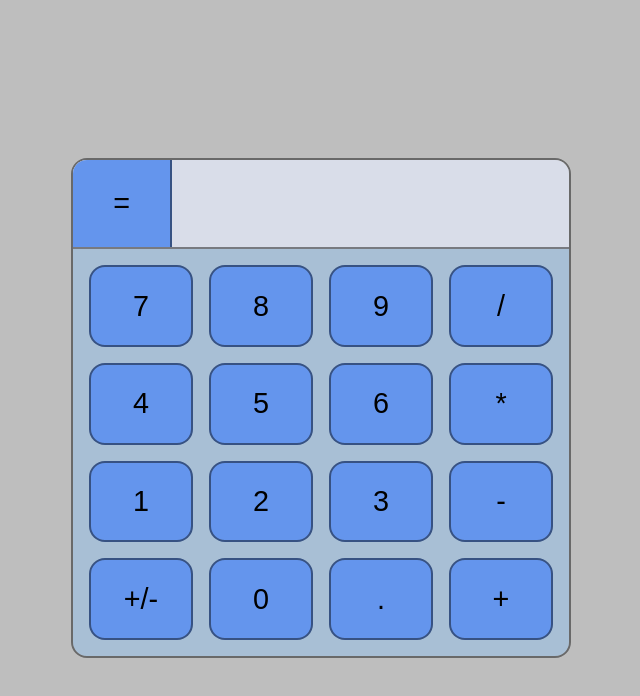
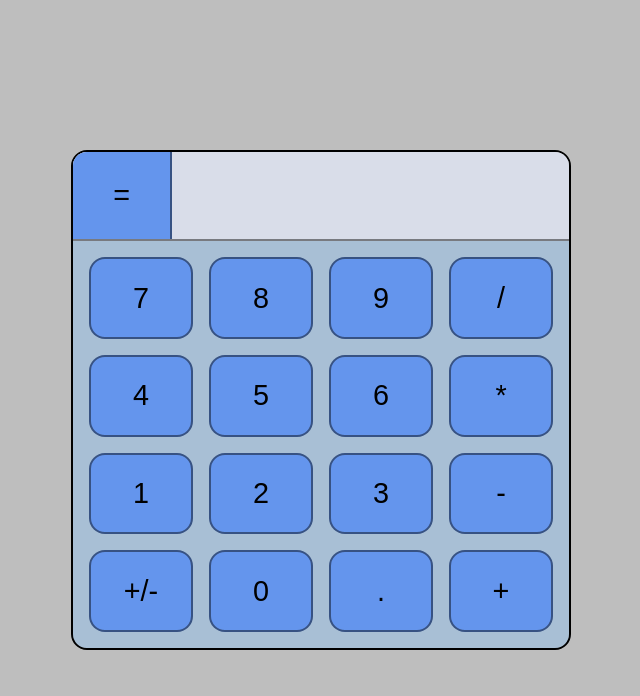
Before and after one commit to rezighamza/calculator-challenge, a plain HTML site: page index.html in a window 1280 px wide. Shown: the whole page, without its empty margins (319-959 px from the left). Drawn offline with Linux system fonts and the light colour scheme.

Commit message:
black border

```diff
--- a/css/style.css
+++ b/css/style.css
@@ -2,6 +2,7 @@
 	box-sizing: border-box;
 }
 body {
+	margin: 0;
 	display: flex;
 	justify-content: center;
 	align-items: center;
@@ -11,7 +12,7 @@ body {
 .container {
 	width: 500px;
 	height: 500px;
-	border: 2px solid #00000073;
+	border: 2px solid black;
 	border-radius: 1rem;
 	overflow: hidden;
 	display: flex;
```
